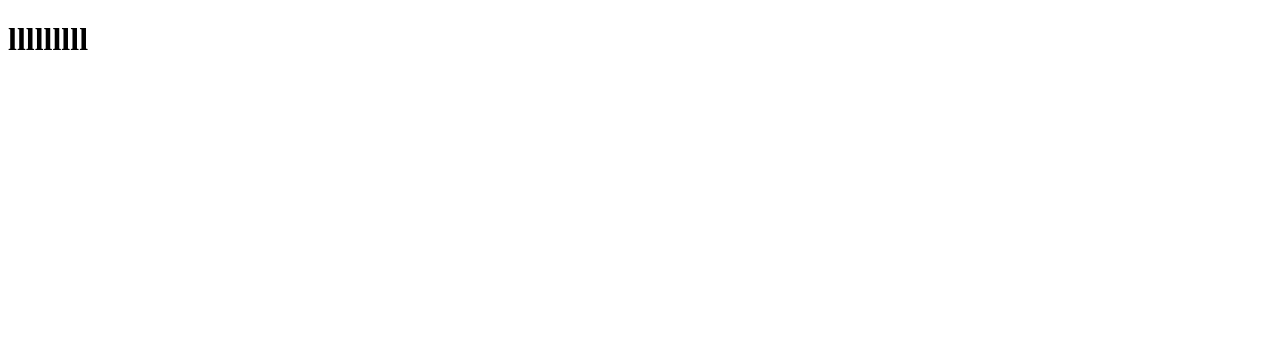
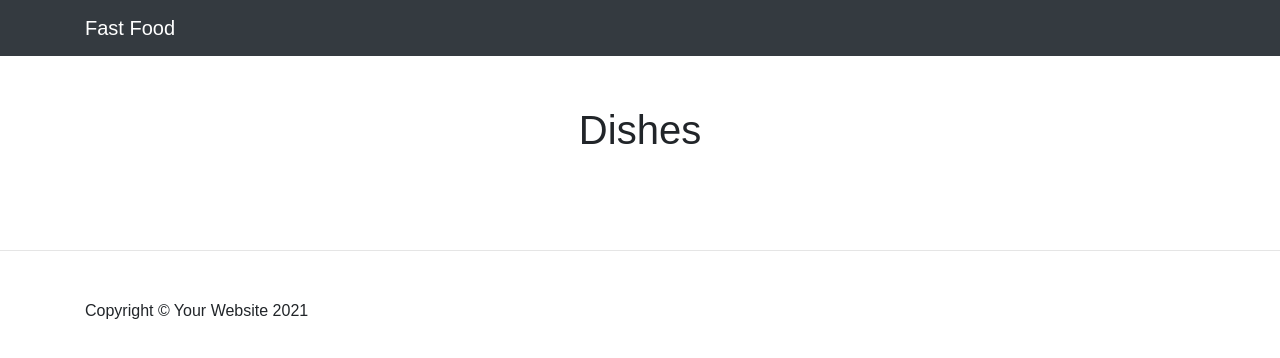
Before and after one commit to amirAkhmetzhanov94/fastfood, a Django app: page / in a window 1280 px wide. Before the commit the part shown is almost empty. Shown: the top 358 px of the page. Run offline with Django 3.2, Linux system fonts and the light colour scheme.

Commit message:
Добавил базовый общий шаблон, переписал index.html под базовый шаблон

```diff
--- /dev/null
+++ b/source/webapp/templates/base.html
@@ -0,0 +1,29 @@
+{% load static %}
+<!DOCTYPE html>
+<html lang="en">
+<head>
+    <meta charset="UTF-8">
+    <meta name="viewport"
+          content="width=device-width, user-scalable=no, initial-scale=1.0, maximum-scale=1.0, minimum-scale=1.0">
+    <meta http-equiv="X-UA-Compatible" content="ie=edge">
+    <link rel="stylesheet" href="https://cdn.jsdelivr.net/npm/bootstrap@4.6.0/dist/css/bootstrap.min.css">
+    <link rel="stylesheet" href="{% static 'css/main.css' %}">
+    <title>{% block title %}{% endblock %}</title>
+</head>
+<body>
+<nav class="navbar navbar-dark bg-dark">
+    <div class="container">
+        <a class="navbar-brand" href="#">Fast Food</a>
+    </div>
+</nav>
+    <div class="container">
+    {% block content %}{% endblock %}
+    </div>
+    <div>
+        <hr class="my-5">
+    </div>
+    <div class="container mt-5 mb-5">
+        <p>Copyright &#169; Your Website 2021</p>
+    </div>
+</body>
+</html>
--- a/source/webapp/templates/index.html
+++ b/source/webapp/templates/index.html
@@ -1,12 +1,9 @@
-<!DOCTYPE html>
-<html lang="en">
-<head>
-    <meta charset="UTF-8">
-    <meta http-equiv="X-UA-Compatible" content="IE=edge">
-    <meta name="viewport" content="width=device-width, initial-scale=1.0">
-    <title>Document</title>
-</head>
-<body>
-    <h1>lllllllll</h1>
-</body>
-</html>
+{% extends "base.html" %}
+
+{% block title %}Main page{% endblock %}
+
+{% block content %}
+    <h1 class="main_page">Dishes</h1>
+    <div class="row mt-5">
+    </div>
+{% endblock %}
```
